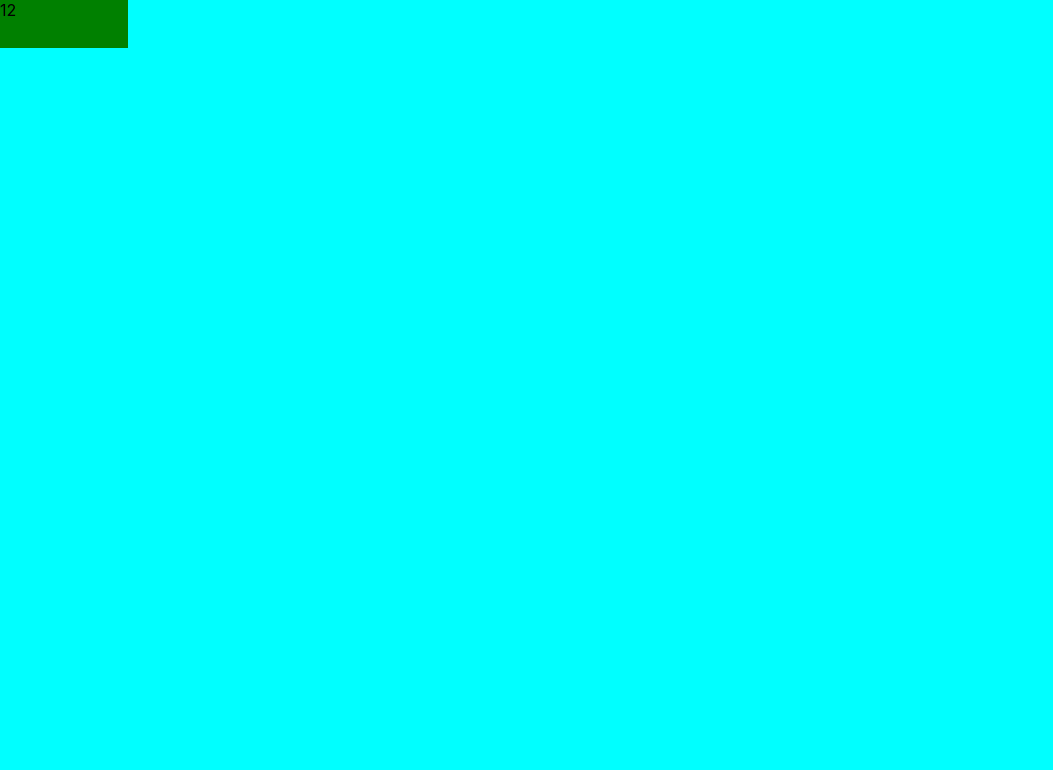
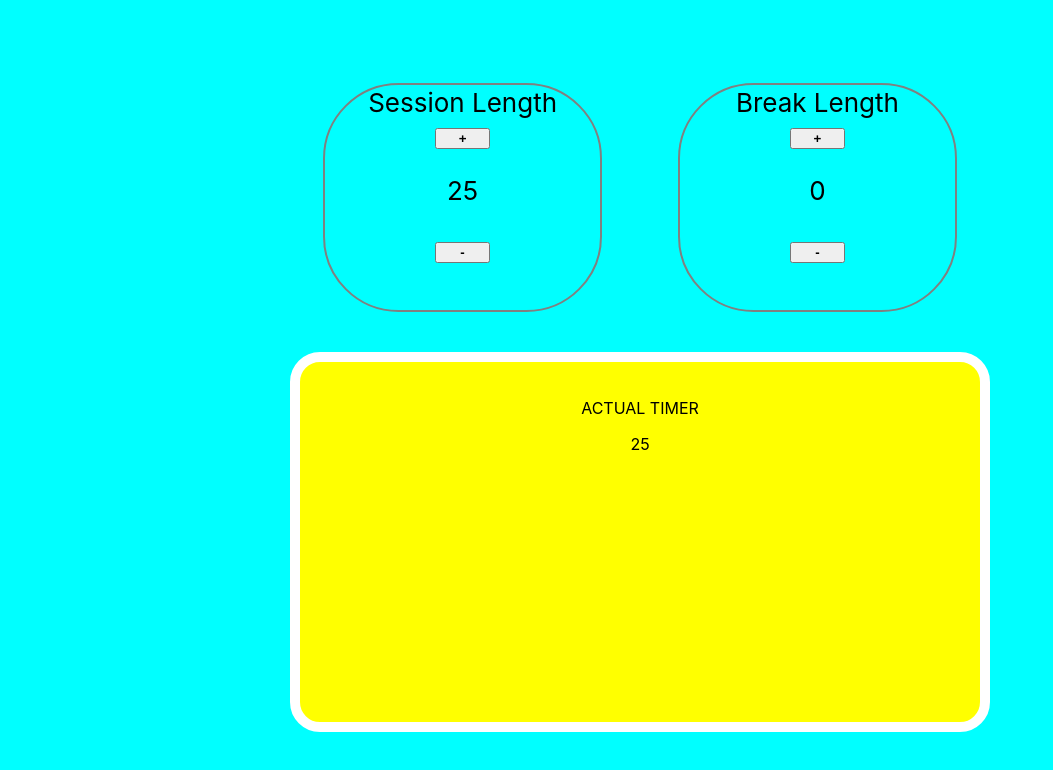
Before and after one commit to KhayaZikhali/pomodoro-clock, a React (Create React App) app: page / in a window 1280 px wide. Shown: the top 770 px of the page, without its empty margins (0-1053 px from the left). Built offline with nearby package versions, Linux system fonts and the light colour scheme.

Commit message:
added fucntionality to the cloack
Major redesign to the UI.

```diff
--- a/package.json
+++ b/package.json
@@ -3,7 +3,6 @@
   "version": "0.1.0",
   "private": true,
   "dependencies": {
-    "@fortawesome/react-fontawesome": "^0.1.13",
     "@testing-library/jest-dom": "^5.11.6",
     "@testing-library/react": "^11.2.2",
     "@testing-library/user-event": "^12.6.0",
--- a/public/index.html
+++ b/public/index.html
@@ -10,8 +10,6 @@
       content="Web site created using create-react-app"
     />
     <link rel="apple-touch-icon" href="%PUBLIC_URL%/logo192.png" />
-    <link href="/your-path-to-fontawesome/css/fontawesome.css" rel="stylesheet">
-
     <!--
       manifest.json provides metadata used when your web app is installed on a
       user's mobile device or desktop. See https://developers.google.com/web/fundamentals/web-app-manifest/
--- a/src/App.css
+++ b/src/App.css
@@ -2,9 +2,74 @@ body {
   background-color:aqua;
 }
 
-.timer {
-  width:10vw;
-  height: 6vh;
-  background-color:green;
+.App {
+  width: 100%;
+  height:100%;
+}
+
+.breakLength {
+  background-color: transparent;
+  width: 43%;
+  height:96%;
+  text-align:center;
+  justify-content:space-between;
+  font-size: calc(10px + 2vmin);
+  float:right;
+  border-radius:2cm;
+  margin:3px;
+  border:2px solid grey;
+  padding-top:2px;
 
 }
+
+.sessionLength{
+  background-color:transparent;
+  width: 43%;
+  height:96%;
+  text-align: center;
+  float:left;
+  font-size: calc(10px + 2vmin);
+  border-radius:2cm;
+  border: 2px solid grey;
+  margin:3px;
+  padding-top:2px;
+
+}
+
+.timer {
+  background-color:yellow;
+  width: 50vw;
+  height: 40vh;
+  margin:auto;
+  margin-top:5vh;
+  text-align: center;
+  border-radius:30px 30px 30px 30px;
+  border: 10px solid white;
+  padding:20px;
+  align-items:center;
+}
+
+
+.controls {
+  display: flexbox;
+  width:50%;
+  height:29vh;
+  background-color:transparent;
+  margin:auto;
+  margin-top:5rem;
+}
+
+.this {
+  margin-right: 5px;
+}
+
+.btns {
+  width: 20%;
+  height: 10%;
+  padding:1px;
+}
+
+hr {
+  width:10px;
+
+}
--- a/src/App.js
+++ b/src/App.js
@@ -1,12 +1,12 @@
 import React from 'react'
 import './App.css';
-import {Clock} from './clock.js'
+import {Clockface} from './clock.js'
 
 
 function App() {
   return (
     <div className="App">
-      <Clock />
+      <Clockface />
     </div>
   );
 }
--- a/src/clock.js
+++ b/src/clock.js
@@ -1,23 +1,87 @@
 import React from 'react';
+import './App.css'
+// create the basic layout of the clock
+// the buttons
+// the divs that will have the time within them
 
-
-class Clock extends React.Component{
+class Clockface extends React.Component {
     constructor(props) {
         super(props);
         this.state = {
-      time :  12
+          breakLength: 0 ,
+          sessionLength : 25 ,
+        };
+    // increment binders
+       this.increment2 = this.incrementSessionLength.bind(this);
+       this.increment = this.incrementBreakLength.bind(this);
+       this.decrement2 = this.decrementSessionLength.bind(this);
+       this.decrement = this.decrementBreakLength.bind(this);
+      }
+     // increment the break length
+        incrementBreakLength(){
+        this.setState ( state=>{
+        return {breakLength : state.breakLength += 1}
+         }
+        )}
+     // decrement the break length
+      decrementBreakLength(){
+         if (this.state.breakLength > 0){
+           this.setState( state => {
+             return {breakLength : state.breakLength -1}
+            })
          }
         }
+    // increment the session length
+        incrementSessionLength(){
+         this.setState ( state=>{
+        return {sessionLength : state.sessionLength += 1}
+         })
+        ;}
+    // decrement the session
+        decrementSessionLength(){
+          if (this.state.sessionLength > 0){
+            this.setState( state => {
+              return {sessionLength : state.sessionLength -1}
+             })
+          }
+         };
+        render() {
+            // three seperate divs
+            // one for the break length
+            // another for the session length
+            // the actual timer
+           return (
+           <div>
+             <div className="controls">
+             <div className="breakLength">
+               Break Length
+             <div>
+              {/* Button to adjust the BREAK length */}
+             <button  className="btns" id="breakplus" onClick={this.increment}><b>+</b> </button>
+                <p>{this.state.breakLength}</p>
+             <button className="btns" id="breakminus" onClick={this.decrement}><b>-</b></button>
+             </div>
+             </div>
 
-     render(){
-       return (
-       <div className="sort">
+            {/* Button to adjust the SESSION length */}
+             <div className="sessionLength">
+                Session Length
+             <div>
+             <button className="btns" id="sessPlus"  onClick={this.increment2}><b>+</b></button>
+                <p>{this.state.sessionLength}</p>
+             <button  className="btns" id="sessMinus" onClick={this.decrement2}><b>-</b></button>
+             </div>
+             </div>
+             </div>
+            {/* TIMER */}
              <div className="timer">
-          {this.state.time}
+                 <p CLASS="title">ACTUAL TIMER</p>
+             <div>
+                 {this.state.sessionLength}
+             </div>
               </div>
             </div>
            )}
-
         }
 
-  export {Clock}
+export {Clockface}
```
Also changed, not shown: 2 other files (tests, documents, lock files or other folders). Lines whose indentation alone changed are shown as unchanged.
